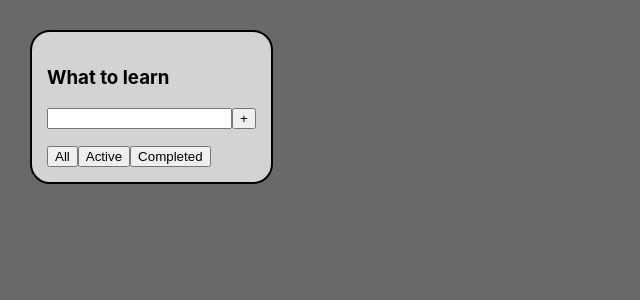
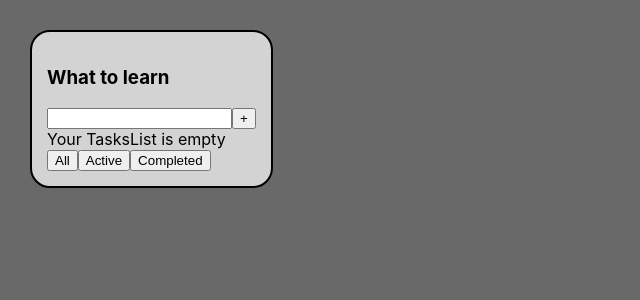
Before and after one commit to ArtyomKub/trello-system, a React (Create React App) app: page / in a window 1280 px wide. Shown: the top 300 px of the page, without its empty margins (0-640 px from the left). Built offline with nearby package versions, Linux system fonts and the light colour scheme.

Commit message:
Create a function for clear object

```diff
--- a/src/TodoList.tsx
+++ b/src/TodoList.tsx
@@ -11,7 +11,23 @@ export type TaskType = {
     title: string
 }
 export const TodoList: React.FC<TodoListPropsType> = ({title, tasks}) => {
-    // const {title, tasks} = props
+
+    let tasksList: Array<JSX.Element> | JSX.Element;
+    if (tasks.length === 0) {
+        tasksList = <span>Your TasksList is empty</span>
+    } else {
+        const listItems:Array<JSX.Element>=[]
+        for (let i=0; i<tasks.length; i++) {
+            const newListItems = <li>
+                <input type="checkbox" checked={tasks[i].isDone}/>
+                <span>{tasks[i].title}</span>
+                <button>x</button>
+            </li>
+            listItems.push(newListItems)
+        }
+        tasksList=<ul>{listItems}</ul>
+    }
+
 
     return (
         <div className="todolist">
@@ -20,14 +36,16 @@ export const TodoList: React.FC<TodoListPropsType> = ({title, tasks}) => {
                 <input/>
                 <button>+</button>
             </div>
-            <ul>
-                {tasks.map((task: TaskType) => (
-                    <li key={task.id}>
-                        <input type='checkbox' checked={task.isDone}/>
-                        <span>{task.title}</span>
-                    </li>
-                ))}
-            </ul>
+            {tasksList}
+            {/*<ul>*/}
+            {/*    {tasks.map((task: TaskType) => (*/}
+            {/*        <li key={task.id}>*/}
+            {/*            <input type="checkbox" checked={task.isDone}/>*/}
+            {/*            <span>{task.title}</span>*/}
+            {/*            <button>x</button>*/}
+            {/*        </li>*/}
+            {/*    ))}*/}
+            {/*</ul>*/}
             <div>
                 <button>All</button>
                 <button>Active</button>
```
